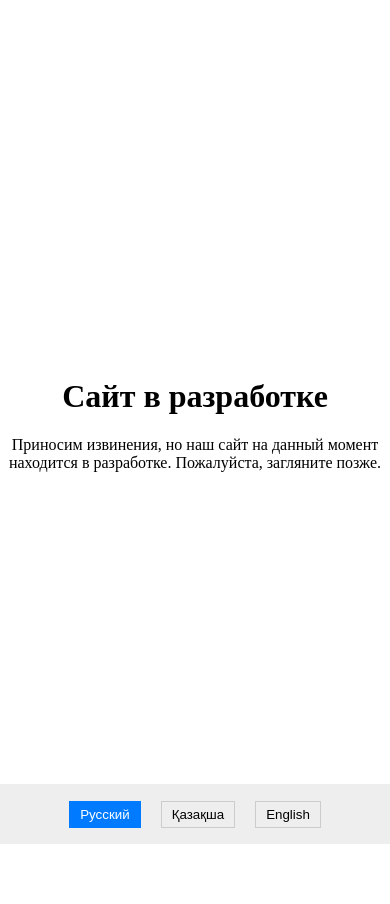
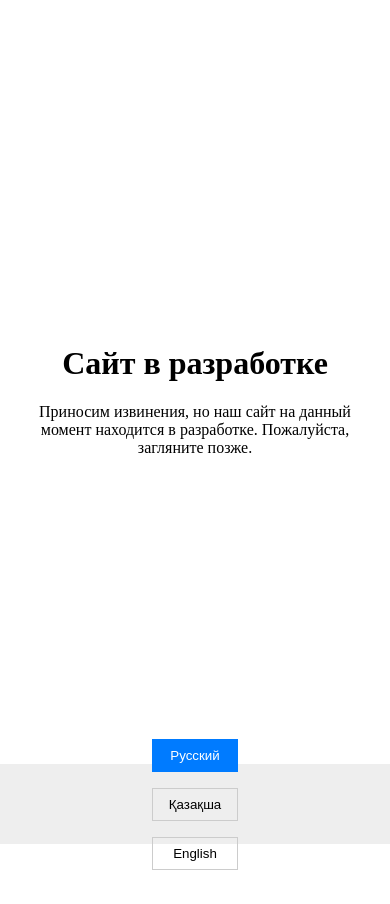
Before and after one commit to lendel/flp, a plain HTML site: page index.html in a window 390 px wide. Both pictures are taken after a click on the button "Русский". After the commit the page ends 844 px from the top, so only its background shows below. Drawn offline with Linux system fonts and the light colour scheme.

Commit message:
Update index.html

```diff
--- a/index.html
+++ b/index.html
@@ -2,22 +2,25 @@
 <html>
 <head>
   <meta charset="UTF-8">
+  <meta name="viewport" content="width=device-width, initial-scale=1">
   <title>Сайт в разработке</title>
 
   <style>
+
     body {
       margin: 0;
     }
 
     .content {
+      padding: 2rem;
       display: flex;
       align-items: center;
       justify-content: center;
-      height: 100vh;
-      padding-bottom: 60px;
+      min-height: calc(100vh - 5rem);
     }
 
     .message {
+      max-width: 600px;
       text-align: center;
     }
 
@@ -26,7 +29,7 @@
       bottom: 0;
       left: 0;
       right: 0;
-      height: 60px;
+      height: 5rem;
       display: flex;
       align-items: center;
       justify-content: center;
@@ -38,8 +41,8 @@
     }
 
     .lang-switcher button {
-      margin: 0 10px;
-      padding: 5px 10px;
+      margin: 0 1rem;
+      padding: 0.5rem 1rem;
       background: none;
       border: 1px solid #ccc;
       cursor: pointer;
@@ -51,7 +54,22 @@
       border-color: #007bff;
     }
 
+    @media (max-width: 600px) {
+      .content {
+        padding: 1rem;
+      }
+
+      .lang-switcher {
+        flex-direction: column;
+      }
+
+      .lang-switcher button {
+        margin: 0.5rem 0;
+      }
+    }
+
   </style>
+
 </head>
 
 <body>
@@ -76,7 +94,27 @@
   </footer>
 
   <script>
-    // код переключения языка
+    const langBtns = document.querySelectorAll('.lang-btn');
+
+    langBtns.forEach(btn => {
+      btn.addEventListener('click', () => {
+        langBtns.forEach(b => b.classList.remove('active'));
+        btn.classList.add('active');
+
+        const lang = btn.getAttribute('data-lang');
+
+        if(lang === 'ru') {
+          document.querySelector('h1').textContent = 'Сайт в разработке';
+          document.querySelector('p').textContent = 'Приносим извинения, но наш сайт на данный момент находится в разработке. Пожалуйста, загляните позже.';
+        } else if(lang === 'kz') {
+          document.querySelector('h1').textContent = 'Сайт әзірленуде';
+          document.querySelector('p').textContent = 'Кешіріңіз, біздің сайт қазір әзірленуде. Кейін тағы келіңіз.';
+        } else if(lang === 'en') {
+          document.querySelector('h1').textContent = 'Website under construction';
+          document.querySelector('p').textContent = 'Sorry, our website is currently under construction. Please check back later.';
+        }
+      });
+    });
   </script>
 
 </body>
```
